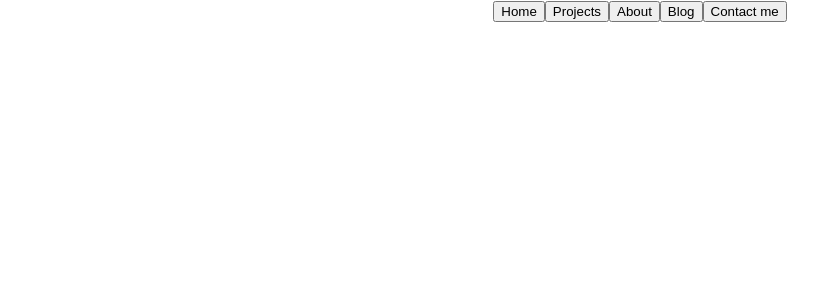
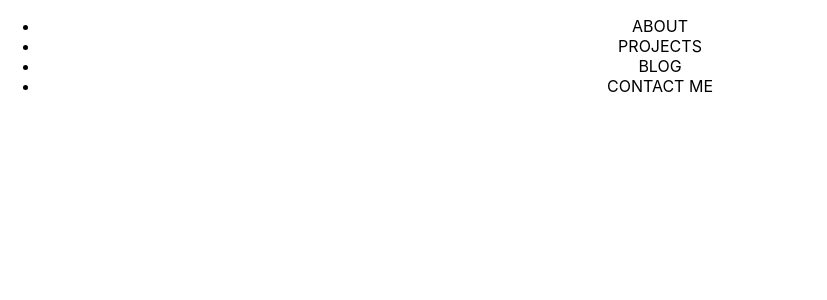
Before and after one commit to octopus175/Portfolio_Site, a React (Create React App) app: page / in a window 1280 px wide. Shown: the top 300 px of the page, without its empty margins (0-827 px from the left). Built offline with nearby package versions, Linux system fonts and the light colour scheme.

Commit message:
Install react-scroll for nav bar

```diff
--- a/package.json
+++ b/package.json
@@ -13,6 +13,7 @@
     "react": "^18.2.0",
     "react-dom": "^18.2.0",
     "react-scripts": "5.0.1",
+    "react-scroll": "^1.8.7",
     "typescript": "^4.8.2",
     "web-vitals": "^2.1.4"
   },
--- a/src/Components/Navbar/Navbar.jsx
+++ b/src/Components/Navbar/Navbar.jsx
@@ -1,14 +1,33 @@
+import {Link} from 'react-scroll'
+
 function Navbar() {
-
-
     return(
-        <div>
-            <button>Home</button>
-            <button>Projects</button>
-            <button>About</button>
-            <button>Blog</button>
-            <button>Contact me</button>
-        </div>
+        <header>
+            <nav>
+                <ul>
+                    <li>
+                        <Link activeClass="active" spy smooth to="about">
+                        ABOUT
+                        </Link>
+                    </li>
+                    <li>
+                        <Link activeClass="active" smooth spy to="projects">
+                        PROJECTS
+                        </Link>
+                    </li>
+                    <li>
+                        <Link activeClass="active" smooth spy to="blog">
+                        BLOG
+                        </Link>
+                    </li>
+                    <li>
+                        <Link activeClass="active" smooth spy to="contact">
+                        CONTACT ME
+                        </Link>
+                    </li>
+                </ul>
+            </nav>
+        </header>
     )
 }
 
```
Also changed, not shown: 1 other file (tests, documents, lock files or other folders).
